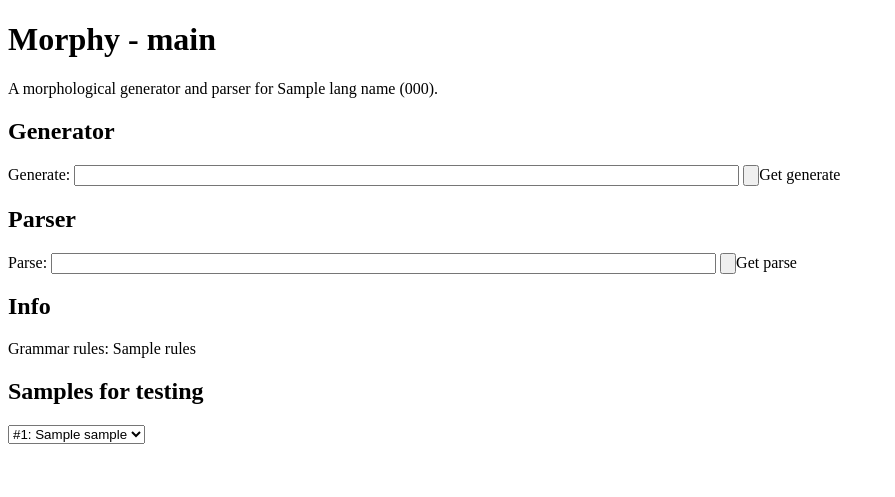
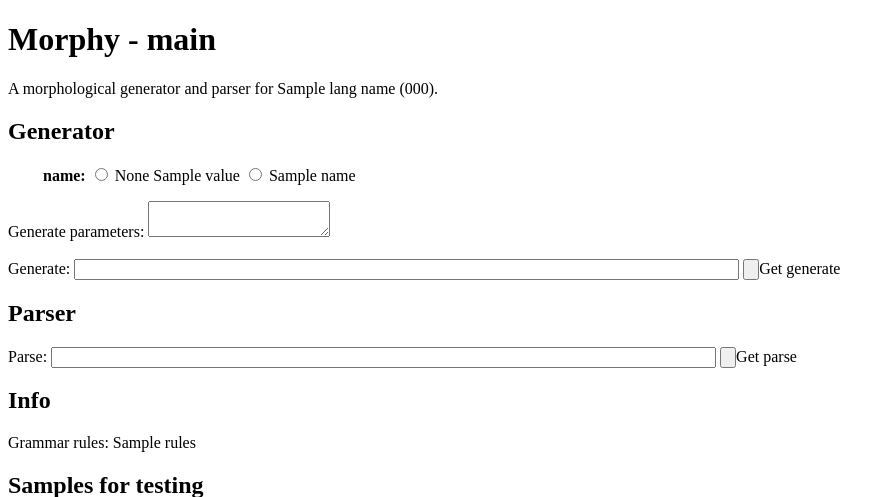
Before and after one commit to sven-oly/morphologizer, a Flask app: template templates/morph_lang.html in a window 1280 px wide. Shown: the top 497 px of the page, without its empty margins (0-895 px from the left). Run offline with Flask 3, Linux system fonts and the light colour scheme; the template is opened without the code that fills it: most values are stand-ins (such as "Sample title", 1, 10 or a date in 2020); parts of the project's set-up code (start-up, migrations or seed data) failed here and were passed over.

Commit message:
Building generate options

```diff
--- a/main.py
+++ b/main.py
@@ -61,7 +61,7 @@ def morphy_cherokee():
 
     return render_template(
         'morph_lang.html',
-        gloss_parts=morpher.gloss,
+        gloss_parts=morpher.gloss.gloss_parts,
         lang_name='ᏣᎳᎩ',
         lang_code=lang_code,
         rules=len(morpher.rules),
--- a/templates/morph_lang.html
+++ b/templates/morph_lang.html
@@ -1,6 +1,13 @@
 <!doctype html>
 <html>
   <head>
+
+    <style>
+      p.radio, div.radio {
+          text-indent: -15px;
+          padding-left: 50px;
+      }
+    </style>
 
     <script type="text/javascript">
 
@@ -108,6 +115,19 @@
           const gen_input = document.getElementById('gen_text');
           gen_input.value = item_strings[1][1];
       }
+
+      function change_generate_option(selection) {
+
+      }
+
+      // Gets all the paramters, eliminating the "None" values, and combining
+      function get_generate_parameters() {
+          // Surround each with [] and combine with '+'
+          // {% for part in gloss_parts.keys() %}
+          // something
+          // {% endfor %}
+      }
+
     </script>
 
   </head>
@@ -115,7 +135,28 @@
     <h1>Morphy - main</h1>
     <p>A morphological generator and parser for {{lang_name}} ({{lang_code}}).
     <!-- Input box -->
-    <h2>Generator</h2>
+      <h2>Generator</h2>
+      <div id='gloss' padding-left=3>
+        {% for part in gloss_parts.keys() %}
+        {% set part_index = loop.index %}
+        <p class='radio'>
+          <div class="radio">
+          <b>{{part}}:</b>
+          <input type="radio" id="{{part}}_{{val}}" name="{{part}}" value=None}>
+          <label for="{{part}}_{{val}}">None</label>
+          {% for val in gloss_parts.get(part) %} {{value}}
+          <input type="radio" id="{{part}}_{{val}}" name="{{part}}" value={{val}} onclick="change_generate_option(this)">
+          <label for="{{part}}_{{val}}">{{val}}</label>
+          {% endfor %}
+          </div>
+        </p>
+        {% endfor %}
+        <label for="gen_params">Generate parameters:</label>
+        <textarea id='gen_params'></textarea>
+        <br />
+      </div>
+<br />
+
     <form action="/get_morph_results" method="post">
     <label for="gen_text">Generate:</label>
     <input type="text" id="gen_text" name="gen_text" size="80">
```
Also changed, not shown: cherokee_morphy.py (+16 -16 lines).
